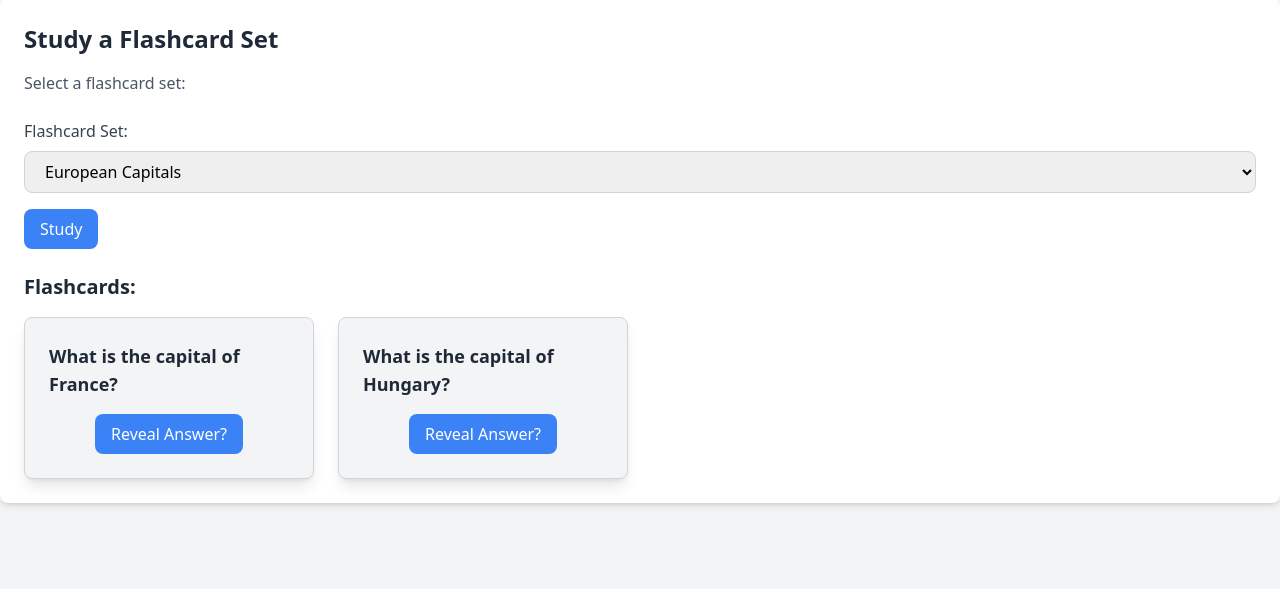
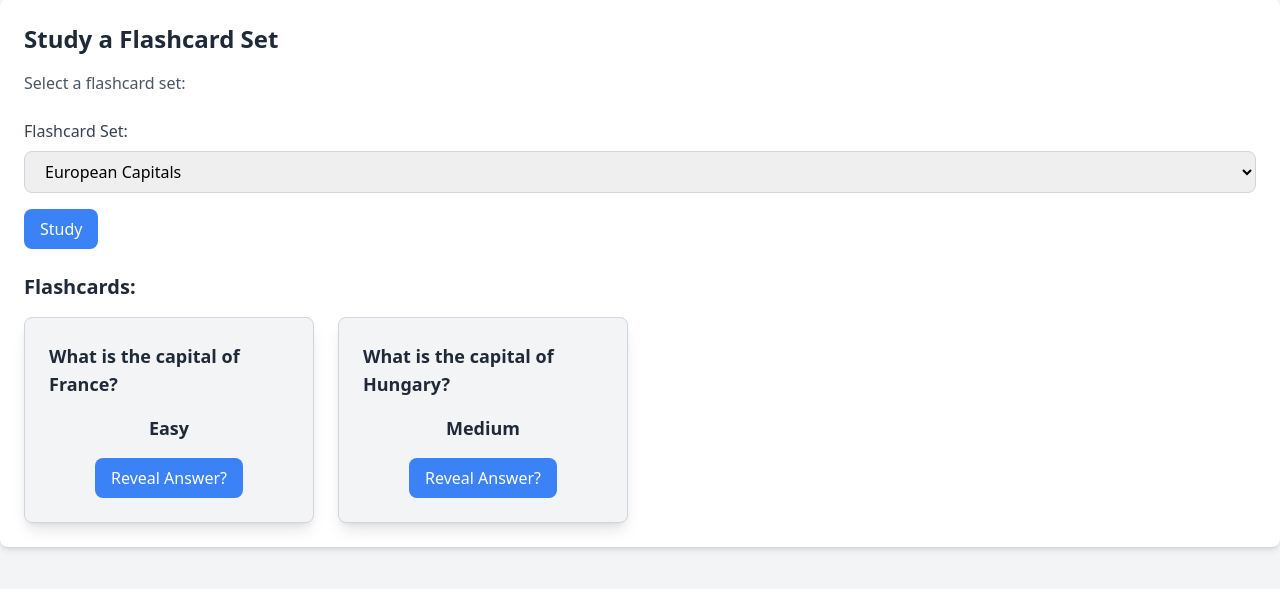
Before and after one commit to MiaNSlater/codespaces-django, a Django app: template flashcards/templates/study_flashcards.html in a window 1280 px wide. Shown: the part 105-694 px from the top of the page. Run offline with Django 5.2, Linux system fonts and the light colour scheme; the template is opened without the code that fills it: values that come from a table or form of the project are taken from there, others are empty; data comes from the database, SQL or seed files in the repository; some libraries are stand-ins or nearby versions.

Commit message:
Added the showing of flashcard difficulty onto the flashcards

```diff
--- a/flashcards/templates/study_flashcards.html
+++ b/flashcards/templates/study_flashcards.html
@@ -55,6 +55,7 @@
                     {% for flashcard in flashcards %}
                         <div class="relative p-6 bg-gray-100 border border-gray-300 rounded-lg shadow-lg flex flex-col items-center">
                             <p class="text-lg font-bold text-gray-800 mb-4">{{ flashcard.question }}</p>
+                            <p class="text-lg font-bold text-gray-800 mb-4">{{ flashcard.difficulty }}</p>
                             <button onclick="this.nextElementSibling.classList.toggle('hidden')" class="bg-blue-500 hover:bg-blue-600 text-white px-4 py-2 rounded-lg font-medium">Reveal Answer?</button>
                             <p class="hidden text-gray-700 mt-4">{{ flashcard.answer }}</p>
                         </div>
```
